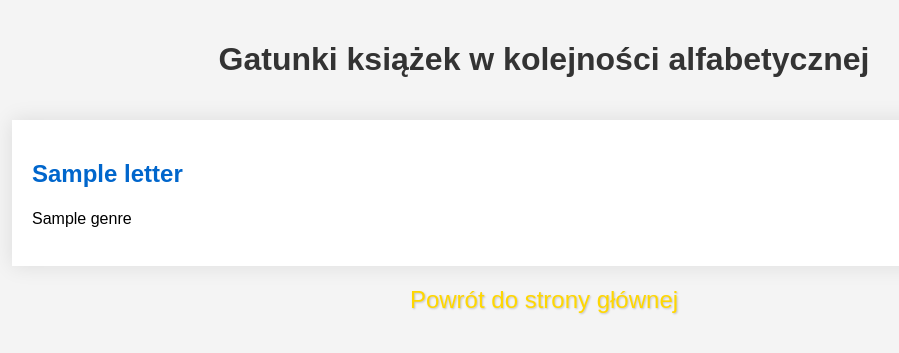
After one commit to jpomian/sieci-wyszukiwawcze, a Flask app: template templates/genre.html in a window 1280 px wide. The commit adds this page. Shown: the top 353 px of the page, without its empty margins (96-995 px from the left). Run offline with Flask 3, Linux system fonts and the light colour scheme; the template is opened without the code that fills it: most values are stand-ins (such as "Sample title", 1, 10 or a date in 2020); parts of the project's set-up code (start-up, migrations or seed data) failed here and were passed over.

Commit message:
Wprowadzono poprawki

```diff
--- a/app.py
+++ b/app.py
@@ -16,7 +16,7 @@ import base64
 from io import BytesIO
 
 app = Flask(__name__)
-app.secret_key = '0x2041d7cfbcc8f351afd657c60d4d5f7fb0c87d8529124b91203c9c518f33681e'
+app.secret_key = '0x2041d7cfbcc8f351afd657c60d4d5f7fb0c87d8529124b91203c9c518f33681e' # hash bloku etherscan.io
 
 df = pd.read_csv('books2.csv')
 
@@ -40,21 +40,32 @@ def home():
 @app.route('/search', methods=['POST'])
 def search():
     search_term = request.form.get('search_term')
+    search_option = request.form.get('search_option')
 
-    df['Levenshtein_distance'] = df['Book'].apply(lambda x: Levenshtein.distance(x.lower(), search_term.lower()))
+    if search_option == 'title':
+        search_attr = df['Book']
+        search_reversed = df['Description']
+    elif search_option == 'description':
+        search_attr = df['Description']
+        search_reversed = df['Book']
+    else:
+        search_attr = df['Book']
+        search_reversed = df['Description']
+
+    df['Levenshtein_distance'] = search_attr.apply(lambda x: Levenshtein.distance(x.lower(), search_term.lower()))
 
     search_term_set = set(search_term.lower().split())
-    df['Jaccard_index'] = df['Book'].apply(lambda x: len(set(x.lower().split()) & search_term_set) / len(set(x.lower().split()) | search_term_set))
+    df['Jaccard_index'] = search_attr.apply(lambda x: len(set(x.lower().split()) & search_term_set) / len(set(x.lower().split()) | search_term_set))
 
     search_term_set = set(search_term.lower())
-    df['Dice_coefficient'] = df['Book'].apply(lambda x: 2 * len(search_term_set & set(x.lower())) / (len(search_term_set) + len(set(x.lower()))))
+    df['Dice_coefficient'] = search_attr.apply(lambda x: 2 * len(search_term_set & set(x.lower())) / (len(search_term_set) + len(set(x.lower()))))
 
     search_tfidf = tfidf_vectorizer.transform([search_term])
     search_lsa = lsa.transform(search_tfidf)
 
     df['LSA_similarity'] = linear_kernel(search_lsa, lsa_matrix).flatten()
 
-    exact_match_results = df[df['Book'].str.contains(search_term, case=False)]
+    exact_match_results = df[search_attr.str.contains(search_term, case=False)]
 
     cosine_similarities = linear_kernel(search_tfidf, tfidf_matrix).flatten()
 
@@ -62,9 +73,14 @@ def search():
 
     results = df.iloc[top_indices]
 
-    related_results = df[~df['Book'].isin(results['Book'])].sample(5)
+    related_results_filtered = df[search_reversed.str.contains(search_term, case=False)]
+    if len(related_results_filtered) >= 5:
+        related_results = related_results_filtered.sample(5, replace=False)
+    else:
+        related_results = related_results_filtered
 
-    return render_template('results.html', results=exact_match_results, related_results=related_results, searched_term=search_term)
+
+    return render_template('results.html', results=exact_match_results, related_results=related_results, searched_term=search_term, search_option=search_option)
 
 @app.route('/books/<int:book_id>')
 def book_detail(book_id):
@@ -100,7 +116,6 @@ def viewed_books():
         cached_book = df[df['id'] == book_id].squeeze()
         if cached_book is not None:
             cached_books.append(cached_book)
-    print(cached_books)
 
     return render_template('cache.html', cached_books=cached_books)
 
@@ -133,6 +148,31 @@ def rating_percentile_chart(book_id):
 
     return render_template('rchart.html', plot_base64=plt_base64, percentile=round(percentile, 2))
 
+@app.route('/genres')
+def display_genres():
+    # Convert the 'FormattedGenres' column to strings, handling possible float values
+    genres = set(','.join(str(genre) for genre in df['FormattedGenres']).split(','))
+
+    sorted_genres = {}
+
+    for genre in genres:
+        genre = genre.strip()  # Remove leading and trailing spaces
+        first_character = genre[0]
+        if not first_character.isnumeric():  # Skip if the first character is numeric
+            first_letter = first_character.upper()
+            if first_letter not in sorted_genres:
+                sorted_genres[first_letter] = []
+            sorted_genres[first_letter].append(genre)
+
+    # Sort genres under each letter alphabetically
+    for letter in sorted_genres:
+        sorted_genres[letter].sort()
+
+    sorted_keys = sorted(sorted_genres.keys())
+
+    return render_template('genre.html', genres=sorted_genres, letters=sorted_keys)
+
+
 def plot_to_base64(ax):
     img_stream = BytesIO()
     ax.figure.savefig(img_stream, format='png')
--- /dev/null
+++ b/templates/genre.html
@@ -0,0 +1,72 @@
+<!DOCTYPE html>
+<html lang="en">
+<head>
+    <meta charset="UTF-8">
+    <meta name="viewport" content="width=device-width, initial-scale=1.0">
+    <title>Gatunki</title>
+    <style>
+        body {
+            font-family: Arial, sans-serif;
+            margin: 0;
+            padding: 0;
+            background-color: #f4f4f4;
+        }
+
+        h1 {
+            color: #333;
+            text-align: center;
+            padding: 20px 0;
+        }
+
+        #genres {
+            width: 80%;
+            margin: 0 auto;
+            padding: 20px;
+            background-color: #fff;
+            box-shadow: 0px 0px 20px 0px rgba(0,0,0,0.1);
+        }
+
+        h2 {
+            color: #0066cc;
+        }
+
+        #genres p {
+            padding: 2px 0;  /* Add padding to each genre */
+        }
+
+        a {
+            text-decoration: none;
+            color: #0066cc;
+            text-shadow: 1px 1px 2px rgba(0, 0, 0, 0.2);
+        }
+
+        a:hover {
+            color: #004080;
+        }
+
+        a.return-link {
+            display: block;
+            text-align: center;
+            font-size: 24px;
+            color: #FFD700;
+            text-decoration: none;
+            text-shadow: 1px 1px 2px rgba(0, 0, 0, 0.2);
+            margin-top: 20px;
+        }
+    </style>
+</head>
+<body>
+    <h1>Gatunki książek w kolejności alfabetycznej</h1>
+    <div id="genres">
+        {% for letter in letters %}
+            <h2>{{ letter }}</h2>
+            {% for genre in genres[letter] %}
+                <p>{{ genre }}</p>
+            {% endfor %}
+        {% endfor %}
+    </div>
+
+    <a class="return-link" href="{{ url_for('home') }}">Powrót do strony głównej</a>
+
+</body>
+</html>
```
Also changed, not shown: templates/index.html (+19 -0 lines), templates/rchart.html (+1 -1 lines), templates/results.html (+13 -1 lines), README.md, static/chart/bell1.png, 1 other file.
